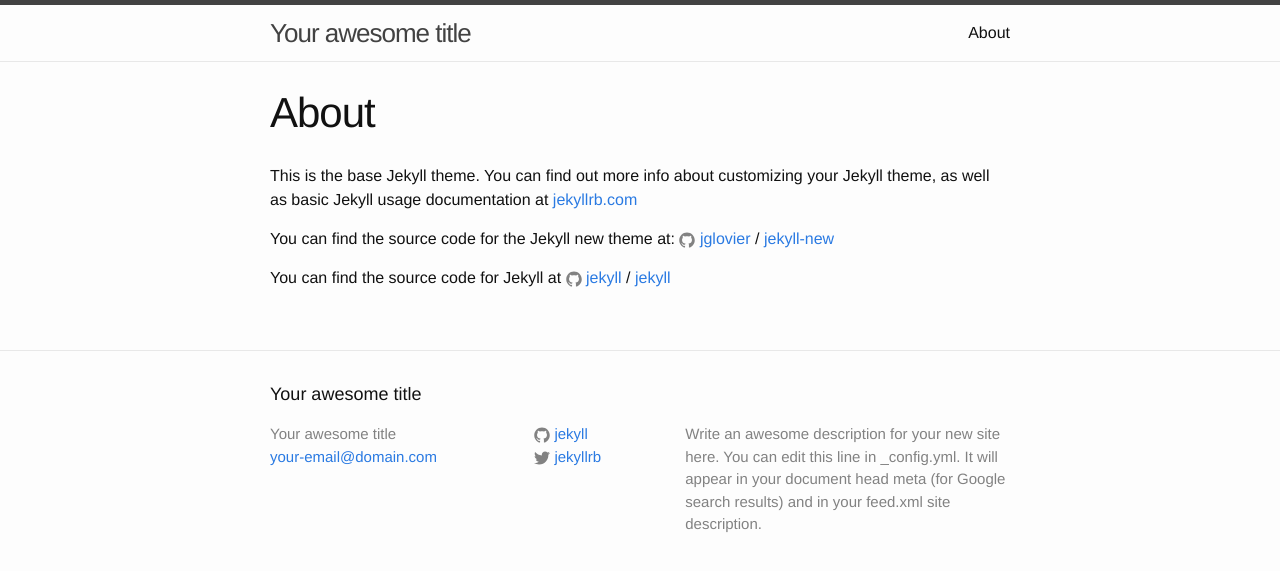
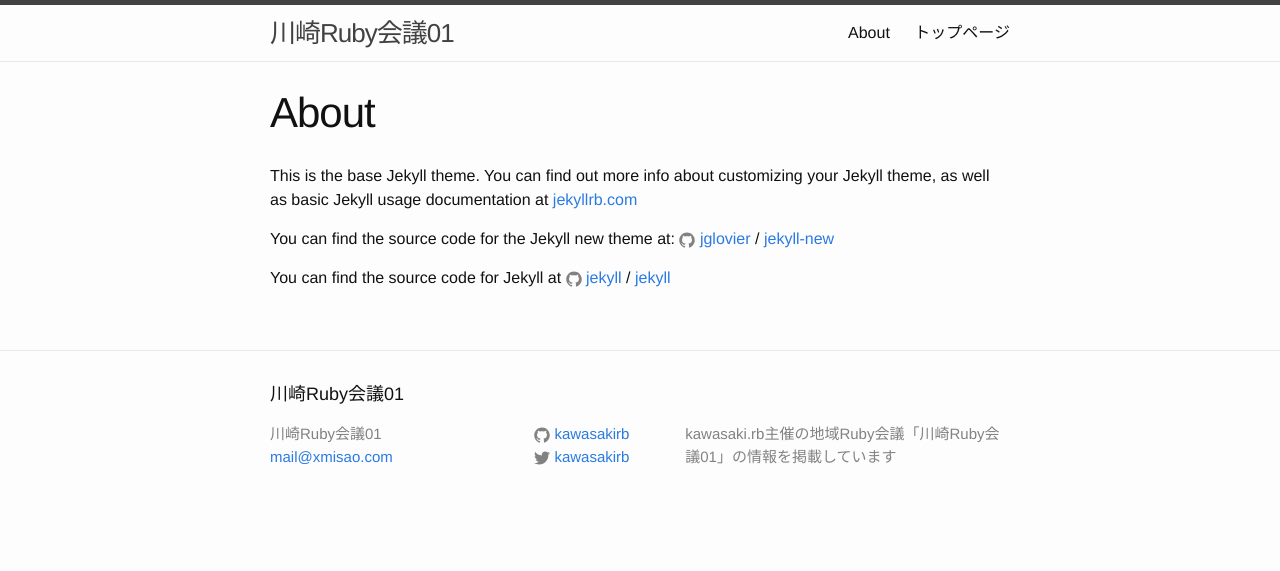
Before and after one commit to kawasakirb/kwsk01, a Jekyll site: the page built from about.md, in a window 1280 px wide. Shown: the top 571 px of the page. Built offline with Jekyll 4.4.1, drawn with Linux system fonts in a browser that asks for light colours.

Commit message:
write first edition

```diff
--- a/_config.yml
+++ b/_config.yml
@@ -1,21 +1,11 @@
-# Welcome to Jekyll!
-#
-# This config file is meant for settings that affect your whole blog, values
-# which you are expected to set up once and rarely need to edit after that.
-# For technical reasons, this file is *NOT* reloaded automatically when you use
-# 'jekyll serve'. If you change this file, please restart the server process.
-
-# Site settings
-title: Your awesome title
-email: your-email@domain.com
-description: > # this means to ignore newlines until "baseurl:"
-  Write an awesome description for your new site here. You can edit this
-  line in _config.yml. It will appear in your document head meta (for
-  Google search results) and in your feed.xml site description.
-baseurl: "" # the subpath of your site, e.g. /blog
-url: "http://yourdomain.com" # the base hostname & protocol for your site
-twitter_username: jekyllrb
-github_username:  jekyll
+title: 川崎Ruby会議01
+email: mail@xmisao.com
+description: kawasaki.rb主催の地域Ruby会議「川崎Ruby会議01」の情報を掲載しています
+baseurl: "/kwsk01"
+url: "http://regional.rubykaigi.org"
+twitter_username: kawasakirb
+github_username:  kawasakirb
+encoding: UTF-8
 
 # Build settings
 markdown: kramdown
--- /dev/null
+++ b/_sass/_table.scss
@@ -0,0 +1,24 @@
+/**
+ * Table styling
+ */
+
+table {
+    border: solid 1px #DDDDDD;
+    margin-bottom: 1em;
+}
+
+table th {
+    background: #D0D0D0;
+}
+
+table tr:nth-child(even) {
+    background: #F0F0F0;
+}
+
+table tr:nth-child(odd) {
+    background: #FFFFFF;
+}
+
+table td {
+    padding: 0.25em 1.0em 0.25em 1.0em;
+}
--- a/css/main.scss
+++ b/css/main.scss
@@ -49,5 +49,6 @@ $on-laptop:        800px;
 @import
         "base",
         "layout",
-        "syntax-highlighting"
+        "syntax-highlighting",
+        "table"
 ;
```
Also changed, not shown: _posts/2016-05-10-welcome-to-jekyll.markdown (deleted, +0 -25 lines), feed.xml (deleted, +0 -30 lines), index.html (deleted, +0 -23 lines), index.md (added, +97 -0 lines).
